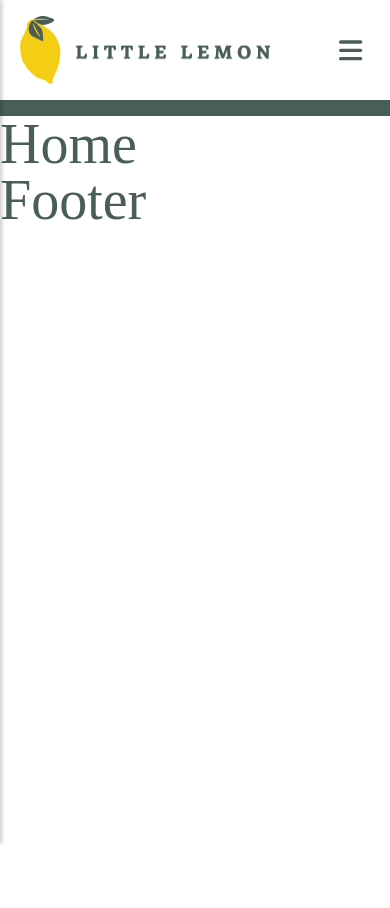
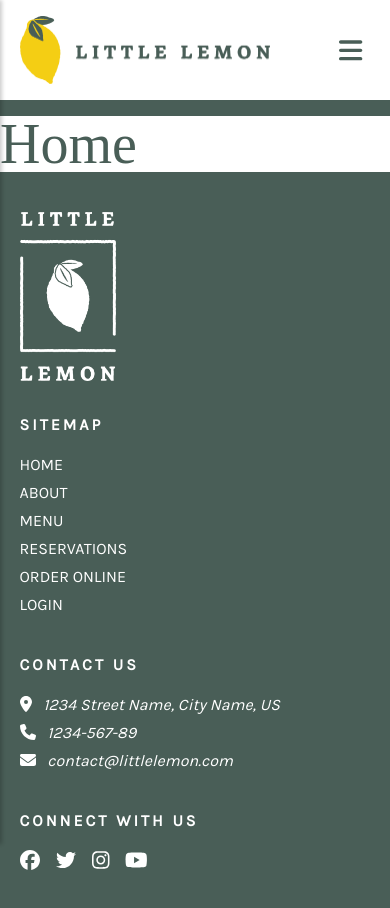
Before and after one commit to gamal2001/Front-End_Developer_Capstone_project, a React (Create React App) app: page / in a window 390 px wide. Shown: the top 908 px of the page. Before the commit the page ends 844 px from the top, so only its background shows below. Built offline with nearby package versions, Linux system fonts and the light colour scheme; a web font is replaced by a local one.

Commit message:
add footer

```diff
--- a/package.json
+++ b/package.json
@@ -4,6 +4,7 @@
   "private": true,
   "dependencies": {
     "@fortawesome/fontawesome-svg-core": "^6.4.2",
+    "@fortawesome/free-brands-svg-icons": "^6.4.2",
     "@fortawesome/free-regular-svg-icons": "^6.4.2",
     "@fortawesome/free-solid-svg-icons": "^6.4.2",
     "@fortawesome/react-fontawesome": "^0.2.0",
--- /dev/null
+++ b/src/assets/Footer.css
@@ -0,0 +1,120 @@
+.site-footer {
+  background-color: #495e57;
+  color: #ffffff;
+}
+
+.site-footer .container {
+  grid-template-columns: repeat(4, auto);
+  padding-top: 2.5rem;
+  padding-bottom: 2.5rem;
+}
+
+.site-footer-logo {
+  grid-column: 1;
+  min-width: 6rem;
+  width: 6rem;
+}
+
+.site-footer h4 {
+  text-transform: uppercase;
+  letter-spacing: 0.1875rem;
+  margin-bottom: 1rem;
+}
+
+.site-footer a {
+  color: #ffffff;
+  transition: color 0.5s;
+}
+
+.site-footer a:hover,
+.site-footer a:focus {
+  color: #f4ce14;
+}
+
+.site-footer-nav {
+  grid-column: 2;
+}
+
+.site-footer-nav ul {
+  list-style-type: none;
+}
+
+.site-footer-nav li {
+  margin-bottom: 0.25rem;
+}
+
+.site-footer-contact {
+  grid-column: 3;
+}
+
+.site-footer-contact svg {
+  margin-right: 0.5rem;
+}
+
+.site-footer-contact p {
+  margin-bottom: 0.25rem;
+}
+
+.site-footer-social {
+  grid-column: 4;
+}
+
+.site-footer-social svg {
+  margin-right: 1rem;
+}
+
+/*-- Media queries ------------------------------------------------------*/
+
+@media (max-width: 927px) {
+  .site-footer .container {
+    grid-template-columns: repeat(3, auto);
+    grid-template-rows: auto auto;
+  }
+
+  .site-footer-social {
+    grid-column: 1;
+    grid-row: 2;
+    margin-top: 2rem;
+  }
+}
+
+@media (max-width: 789px) {
+  .site-footer .container {
+    grid-template-columns: auto auto;
+  }
+
+  .site-footer-contact {
+    grid-column: 1;
+    grid-row: 2;
+    margin-top: 2rem;
+  }
+
+  .site-footer-social {
+    grid-column: 2;
+  }
+}
+
+@media (max-width: 576px) {
+  .site-footer .container {
+    grid-template-columns: auto;
+  }
+
+  .site-footer-logo {
+    grid-row: 1;
+  }
+
+  .site-footer-nav {
+    grid-column: 1;
+    grid-row: 2;
+    margin-top: 2rem;
+  }
+
+  .site-footer-contact {
+    grid-row: 3;
+  }
+
+  .site-footer-social {
+    grid-column: 1;
+    grid-row: 4;
+  }
+}
--- a/src/components/Footer.js
+++ b/src/components/Footer.js
@@ -1,9 +1,83 @@
+import { FontAwesomeIcon } from "@fortawesome/react-fontawesome";
+import "../assets/Footer.css";
+import {
+  faFacebook,
+  faTwitter,
+  faInstagram,
+  faYoutube,
+} from "@fortawesome/free-brands-svg-icons";
+import {
+  faEnvelope,
+  faLocationDot,
+  faPhone,
+} from "@fortawesome/free-solid-svg-icons";
+import logoWhiteImage from "../assets/logo-white.png";
+import { Link } from "react-router-dom";
 const Footer = () => {
   return (
-    <footer>
-      <h1>Footer</h1>
+    <footer className="site-footer">
+      <div className="container grid">
+        <img
+          className="site-footer-logo"
+          src={logoWhiteImage}
+          alt="Little Lemon"
+        />
+        <nav className="site-footer-nav">
+          <h4>Sitemap</h4>
+          <ul>
+            <li>
+              <Link to="/">HOME</Link>
+            </li>
+            <li>
+              <Link to="/under-construction">ABOUT</Link>
+            </li>
+            <li>
+              <Link to="/under-construction">MENU</Link>
+            </li>
+            <li>
+              <Link to="/reservation">RESERVATIONS</Link>
+            </li>
+            <li>
+              <Link to="/under-construction">ORDER ONLINE</Link>
+            </li>
+            <li>
+              <Link to="/under-construction">LOGIN</Link>
+            </li>
+          </ul>
+        </nav>
+        <div className="site-footer-contact">
+          <h4>Contact us</h4>
+          <address>
+            <p>
+              <FontAwesomeIcon icon={faLocationDot} /> 1234 Street Name, City
+              Name, US
+            </p>
+            <p>
+              <FontAwesomeIcon icon={faPhone} /> 1234-567-89
+            </p>
+            <p>
+              <FontAwesomeIcon icon={faEnvelope} /> contact@littlelemon.com
+            </p>
+          </address>
+        </div>
+        <div className="site-footer-social">
+          <h4>Connect with us</h4>
+          <a href="https://www.facebook.com/">
+            <FontAwesomeIcon target="_blank" icon={faFacebook} size="lg" />
+          </a>
+          <a href="https://www.twitter.com/">
+            <FontAwesomeIcon target="_blank" icon={faTwitter} size="lg" />
+          </a>
+          <a href="https://www.instagram.com/">
+            <FontAwesomeIcon target="_blank" icon={faInstagram} size="lg" />
+          </a>
+          <a href="https://www.youtube.com/">
+            <FontAwesomeIcon target="_blank" icon={faYoutube} size="lg" />
+          </a>
+        </div>
+      </div>
     </footer>
   );
-}
+};
 
 export default Footer;
```
Also changed, not shown: 1 other file (tests, documents, lock files or other folders).
